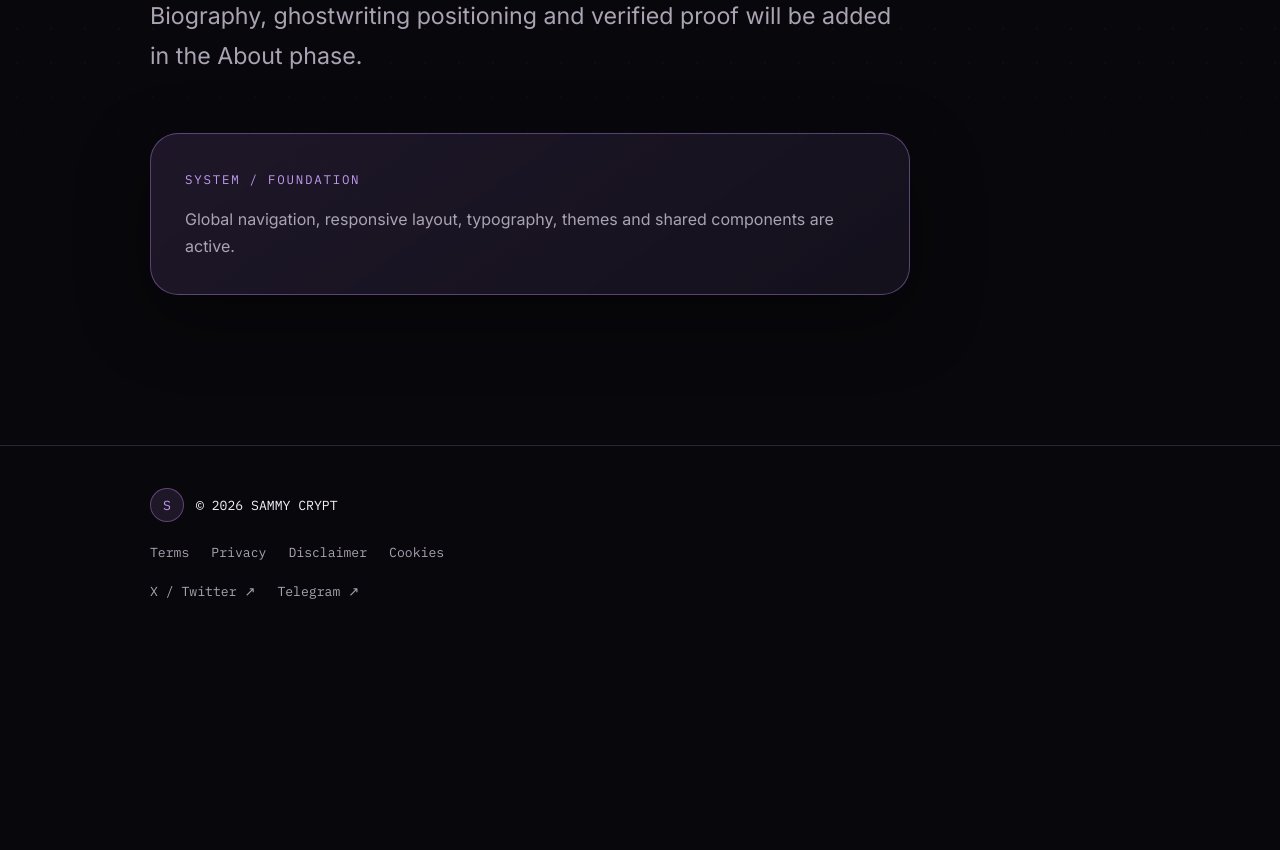
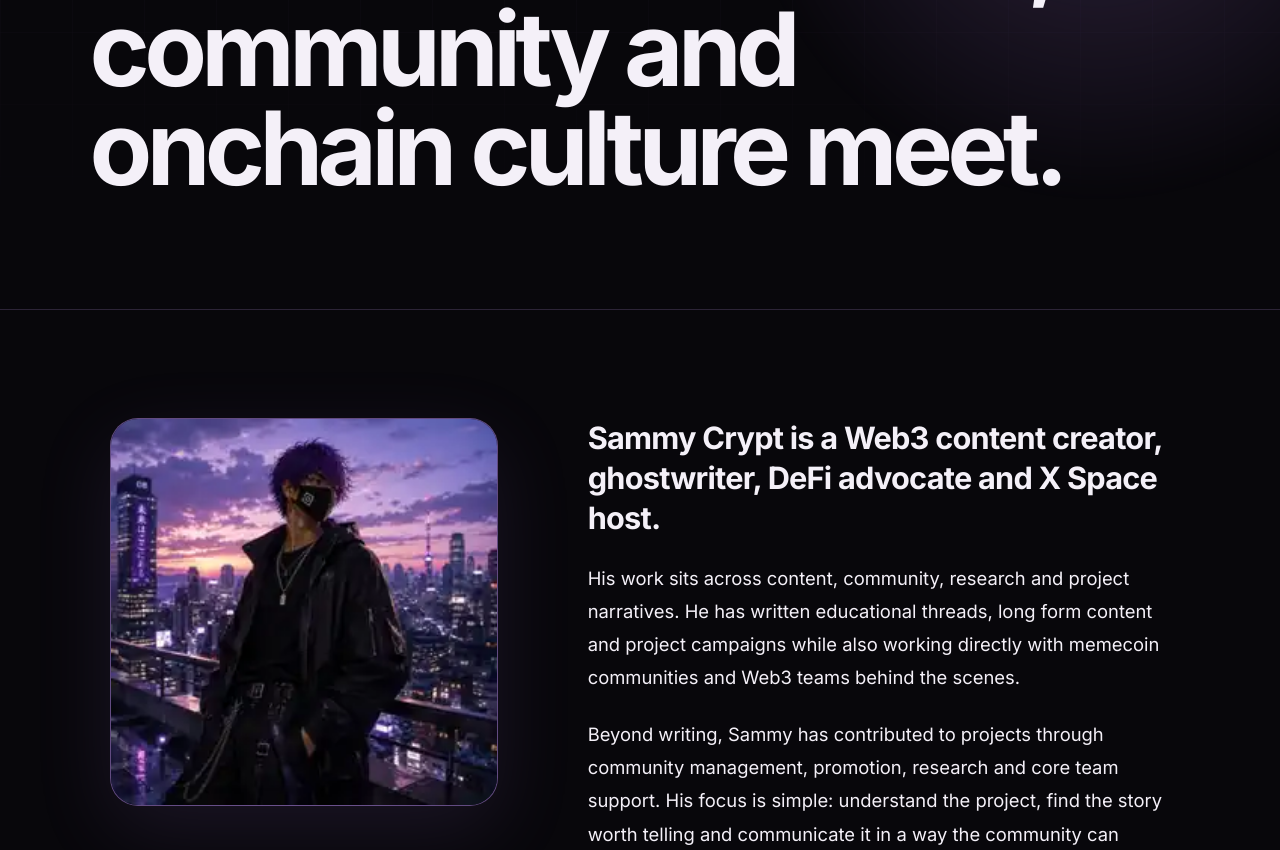
Before and after one commit to jerrybboi/samcryptto, a Next.js app: page /about in a window 1280 px wide. Shown: the part 420-1270 px from the top of the page. Before the commit the page ends 1072 px from the top, so only its background shows below. Built offline with nearby package versions, Linux system fonts and the light colour scheme.

Commit message:
feat: build approved About page

```diff
--- a/app/about/page.tsx
+++ b/app/about/page.tsx
@@ -1,14 +1,158 @@
 import type { Metadata } from "next";
-import { PageShell } from "@/components/page-shell";
+import Image from "next/image";
+import styles from "./about.module.css";
 
 export const metadata: Metadata = { title: "About" };
 
+const capabilities = [
+  "CONTENT WRITING",
+  "GHOSTWRITING",
+  "COMMUNITY",
+  "RESEARCH",
+  "DEFI",
+  "PROJECT NARRATIVES",
+  "X SPACE HOSTING",
+  "ONCHAIN CULTURE",
+];
+
+const knownFor = [
+  {
+    title: "Making complex Web3 ideas easier to understand",
+    copy: "Breaking down products, protocols, market concepts and project narratives without losing the important details.",
+  },
+  {
+    title: "Writing with the project’s voice in mind",
+    copy: "Creating threads, long form content, announcements and ghostwritten posts that fit the people or brands they represent.",
+  },
+  {
+    title: "Working inside communities",
+    copy: "Experience supporting project communities through management, promotion, engagement and communication.",
+  },
+  {
+    title: "Research before narrative",
+    copy: "Understanding the product, ecosystem and market context before deciding how the story should be told.",
+  },
+  {
+    title: "Hosting conversations",
+    copy: "Using X Spaces to bring projects, communities and ideas into live conversations.",
+  },
+];
+
+const experience = [
+  {
+    title: "Content",
+    copy: "Threads, educational writing, long form posts and project content.",
+  },
+  {
+    title: "Community",
+    copy: "Community management, engagement, promotion and project support.",
+  },
+  {
+    title: "Research",
+    copy: "Project research, ecosystem research and narrative support.",
+  },
+  {
+    title: "Onchain",
+    copy: "Experience across DeFi, memecoins, Solana, Base, Robinhood Chain, prediction markets and other Web3 ecosystems.",
+  },
+];
+
 export default function AboutPage() {
   return (
-    <PageShell
-      eyebrow="05 / ABOUT"
-      title="About Sammy"
-      description="Biography, ghostwriting positioning and verified proof will be added in the About phase."
-    />
+    <div className={styles.page}>
+      <section className={styles.hero}>
+        <div className={styles.heroGrid} aria-hidden="true" />
+        <div className={styles.heroGlow} aria-hidden="true" />
+        <div className={styles.heroInner}>
+          <p className="system-label">05 / ABOUT</p>
+          <p className={styles.kicker}>WEB3 • CONTENT • COMMUNITY • RESEARCH</p>
+          <h1>I work where content, community and onchain culture meet.</h1>
+        </div>
+      </section>
+
+      <section className={styles.profileSection}>
+        <div className={styles.profileInner}>
+          <div className={styles.portraitWrap}>
+            <div className={styles.portraitFrame}>
+              <Image
+                className={styles.portrait}
+                src="/sammy-pfp.webp"
+                alt="Sammy Crypt"
+                fill
+                sizes="(max-width: 900px) 90vw, 38vw"
+                priority
+              />
+            </div>
+          </div>
+
+          <div className={styles.copyColumn}>
+            <p className={styles.lead}>
+              Sammy Crypt is a Web3 content creator, ghostwriter, DeFi advocate and X Space host.
+            </p>
+            <p>
+              His work sits across content, community, research and project narratives. He has written educational threads, long form content and project campaigns while also working directly with memecoin communities and Web3 teams behind the scenes.
+            </p>
+            <p>
+              Beyond writing, Sammy has contributed to projects through community management, promotion, research and core team support. His focus is simple: understand the project, find the story worth telling and communicate it in a way the community can actually connect with.
+            </p>
+            <p>
+              From DeFi and trading education to memecoins, prediction markets and onchain culture, his experience comes from being involved in the space, not just writing about it.
+            </p>
+
+            <div className={styles.tags} aria-label="Sammy Crypt capabilities">
+              {capabilities.map((capability) => (
+                <span key={capability}>{capability}</span>
+              ))}
+            </div>
+          </div>
+        </div>
+      </section>
+
+      <section className={styles.knownSection}>
+        <div className={styles.knownInner}>
+          <p className={styles.sectionLabel}>WHAT I’M KNOWN FOR</p>
+          <div className={styles.knownGrid}>
+            {knownFor.map((item) => (
+              <article className={styles.knownItem} key={item.title}>
+                <h2>{item.title}</h2>
+                <p>{item.copy}</p>
+              </article>
+            ))}
+          </div>
+        </div>
+      </section>
+
+      <section className={styles.experienceSection}>
+        <div className={styles.experienceInner}>
+          <p className={styles.sectionLabel}>SELECTED EXPERIENCE</p>
+          <div className={styles.experienceGrid}>
+            {experience.map((item) => (
+              <article className={styles.experienceItem} key={item.title}>
+                <p className={styles.experienceLabel}>{item.title}</p>
+                <h2>{item.title}</h2>
+                <p>{item.copy}</p>
+              </article>
+            ))}
+          </div>
+        </div>
+      </section>
+
+      <section className={styles.ctaSection}>
+        <div className={styles.ctaInner}>
+          <div className={styles.cta}>
+            <h2>Want to build something people can understand and care about?</h2>
+            <p>Talk to Sammy about content, community, research, ghostwriting or Space hosting.</p>
+            <a
+              className="primary-button"
+              href="https://t.me/sammygrace110"
+              target="_blank"
+              rel="noreferrer"
+            >
+              MESSAGE SAMMY ON TELEGRAM →
+            </a>
+          </div>
+        </div>
+      </section>
+    </div>
   );
 }
```
